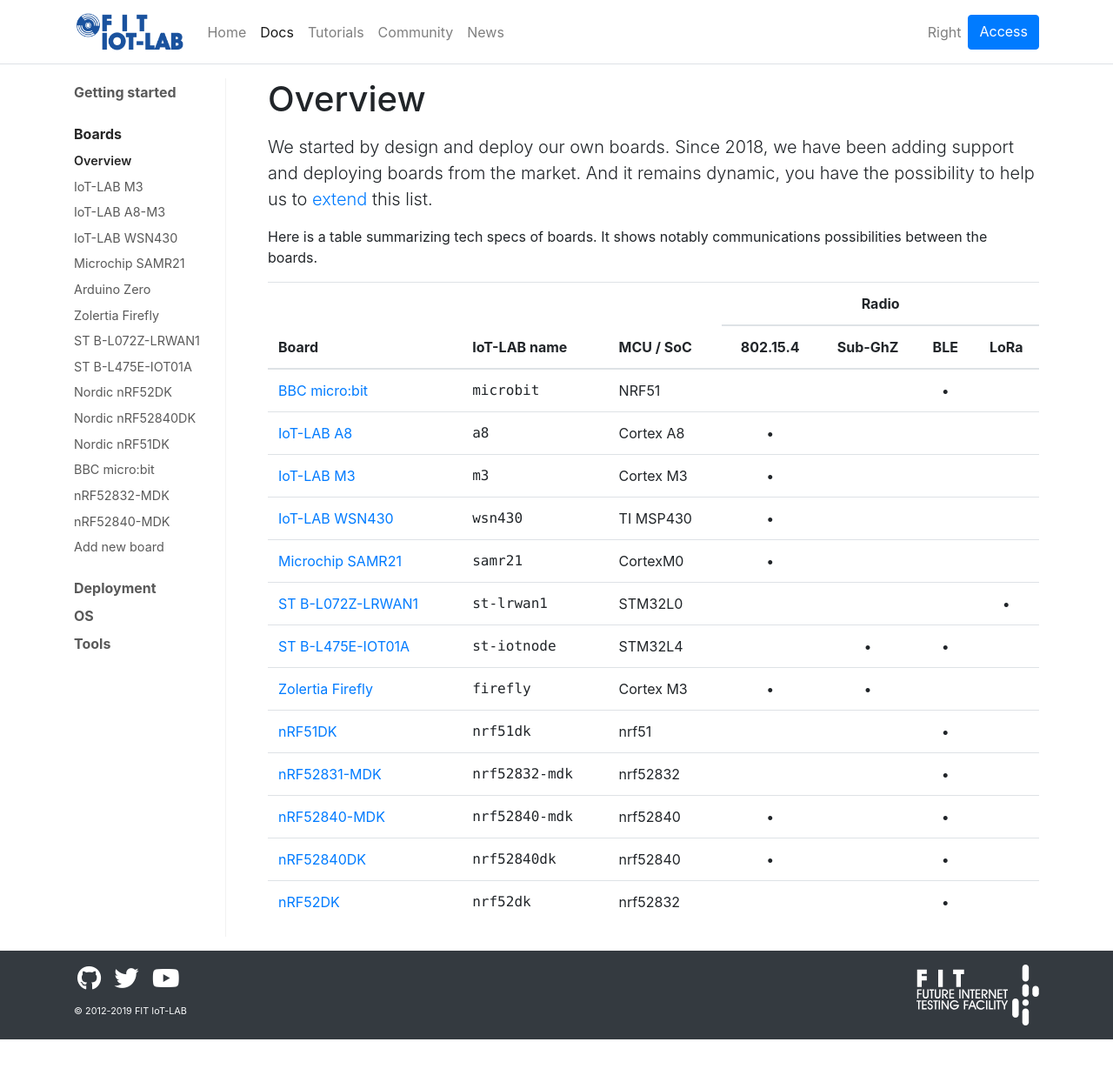
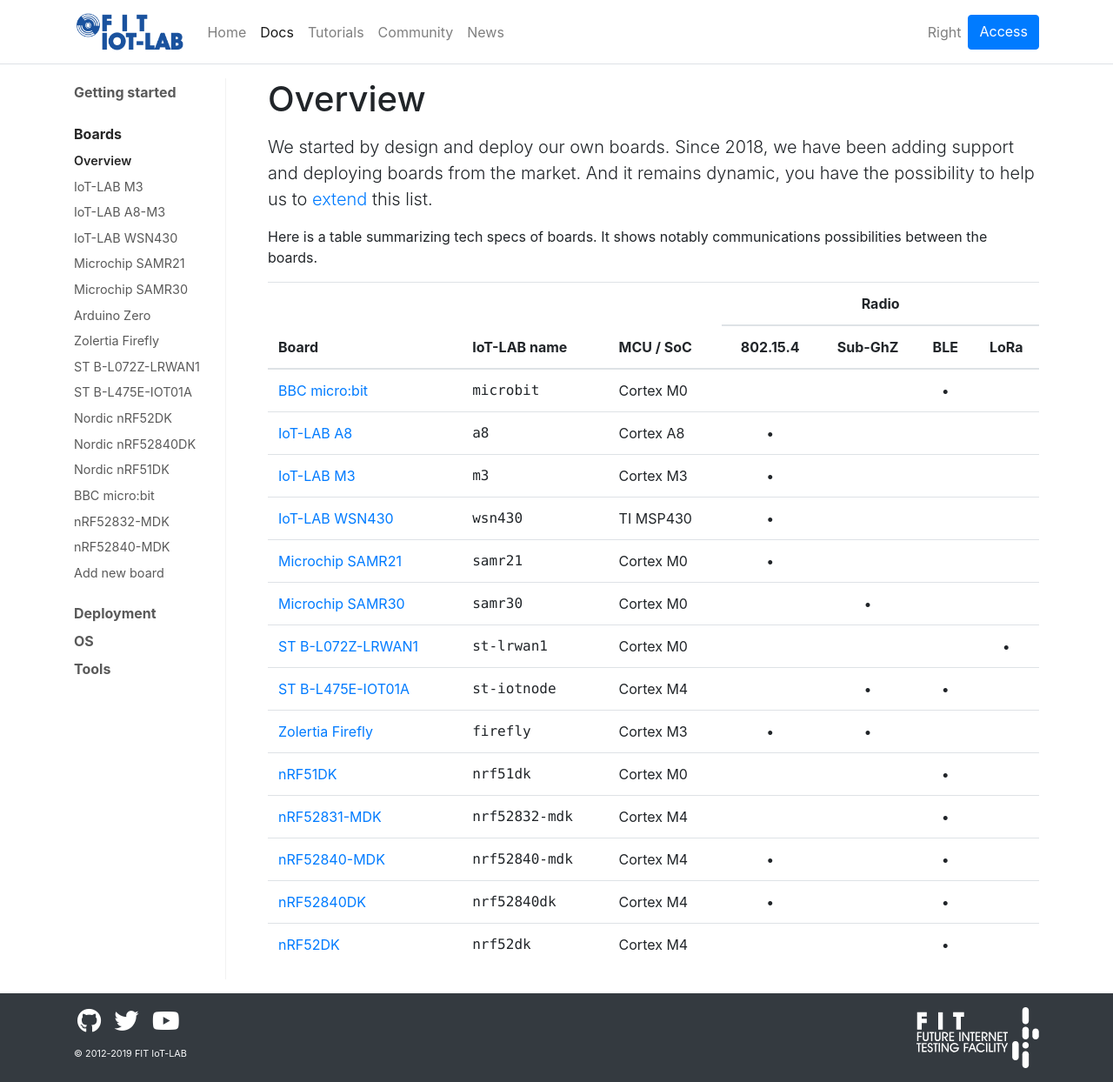
Before and after one commit to iot-lab/iot-lab.github.io, a Jekyll site: the page built from docs/boards/overview.html, in a window 1280 px wide. Shown: the whole page at 87% size. Built offline with Jekyll 4.4.1, drawn with Linux system fonts in a browser that asks for light colours; before the commit the page ends 1195 px from its top, so only the background shows below that.

Commit message:
_data: improve board list and navigation

```diff
--- a/_data/boards.yml
+++ b/_data/boards.yml
@@ -33,8 +33,13 @@
 -
     name: Microchip SAMR21
     iotlab-name: samr21
-    mcu-soc: CortexM0
+    mcu-soc: Cortex M0
     radio: "15.4"
+-
+    name: Microchip SAMR30
+    iotlab-name: samr30
+    mcu-soc: Cortex M0
+    radio: sub
 -
     name: Zolertia Firefly
     iotlab-name: firefly
@@ -43,40 +48,40 @@
 -
     name: ST B-L072Z-LRWAN1
     iotlab-name: st-lrwan1
-    mcu-soc: STM32L0
+    mcu-soc: Cortex M0
     radio: lora
 -
     name: ST B-L475E-IOT01A
     iotlab-name: st-iotnode
-    mcu-soc: STM32L4
+    mcu-soc: Cortex M4
     radio: sub, wifi, ble
 -
     name: nRF52DK
     iotlab-name: nrf52dk
-    mcu-soc: nrf52832
+    mcu-soc: Cortex M4
     radio: ble
 -
     name: nRF52840DK
     iotlab-name: nrf52840dk
-    mcu-soc: nrf52840
+    mcu-soc: Cortex M4
     radio: 15.4, ble
 -
     name: nRF51DK
     iotlab-name: nrf51dk
-    mcu-soc: nrf51
+    mcu-soc: Cortex M0
     radio: ble
 -
     name: nRF52831-MDK
     iotlab-name: nrf52832-mdk
-    mcu-soc: nrf52832
+    mcu-soc: Cortex M4
     radio: ble
 -
     name: nRF52840-MDK
     iotlab-name: nrf52840-mdk
-    mcu-soc: nrf52840
+    mcu-soc: Cortex M4
     radio: 15.4, ble
 -
     name: BBC micro:bit
     iotlab-name: microbit
-    mcu-soc: NRF51
+    mcu-soc: Cortex M0
     radio: ble
--- a/_data/docs-nav.yml
+++ b/_data/docs-nav.yml
@@ -15,6 +15,7 @@
     - title: IoT-LAB A8-M3
     - title: IoT-LAB WSN430
     - title: Microchip SAMR21
+    - title: Microchip SAMR30
     - title: Arduino Zero
     - title: Zolertia Firefly
     - title: ST B-L072Z-LRWAN1
```
